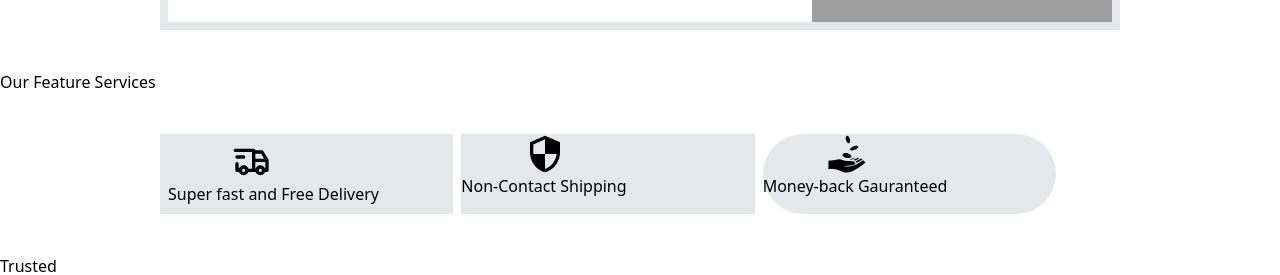
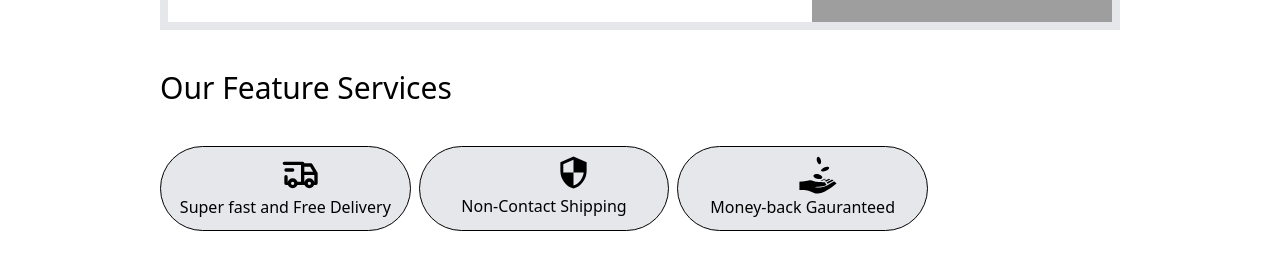
Before and after one commit to bhagyashreeghude/MyFlipCart, a React (Vite) app: page / in a window 1280 px wide. Shown: the part 346-621 px from the top of the page. Built offline with nearby package versions, Linux system fonts and the light colour scheme; grey boxes are pictures that could not be loaded.

Commit message:
feature services

```diff
--- a/src/components/Services.jsx
+++ b/src/components/Services.jsx
@@ -5,20 +5,20 @@ import { GiReceiveMoney } from "react-icons/gi";
 const Services = () => {
   return (
     <div className="  ">
-      <p>Our Feature Services</p>
+      <p className="text-3xl ml-40">Our Feature Services</p>
 
-      <div className="  ml-40 my-10  grid grid-cols-3 gap-2 w-[70%]">
-        <div className="col-span-1 bg-gray-200 p-2">
-          <TbTruckDelivery className="ml-16" size={40} />
-          <p>Super fast and Free Delivery</p>
+      <div className="ml-40 my-10  grid grid-cols-3 gap-2 w-[60%]">
+        <div className="col-span-1 bg-gray-200 p-2 rounded-full border border-black">
+          <TbTruckDelivery className="ml-28 " size={40} />
+          <p className="text-center">Super fast and Free Delivery</p>
         </div>
-        <div className="col-span-1 bg-gray-200">
-        <MdSecurity className="ml-16" size={40} />
-          <p>Non-Contact Shipping</p>
+        <div className="col-span-1 bg-gray-200 p-2 rounded-full border border-black">
+          <MdSecurity className="ml-32" size={35} />
+          <p className="text-center p-1">Non-Contact Shipping</p>
         </div>
-        <div className="col-span-1 bg-gray-200 rounded-full ">
-          <GiReceiveMoney className="ml-16" size={40} />
-          <p>Money-back Gauranteed</p>
+        <div className="col-span-1 bg-gray-200 p-2 rounded-full border border-black ">
+          <GiReceiveMoney className="ml-28" size={40} />
+          <p className="text-center">Money-back Gauranteed</p>
         </div>
       </div>
     </div>
```
